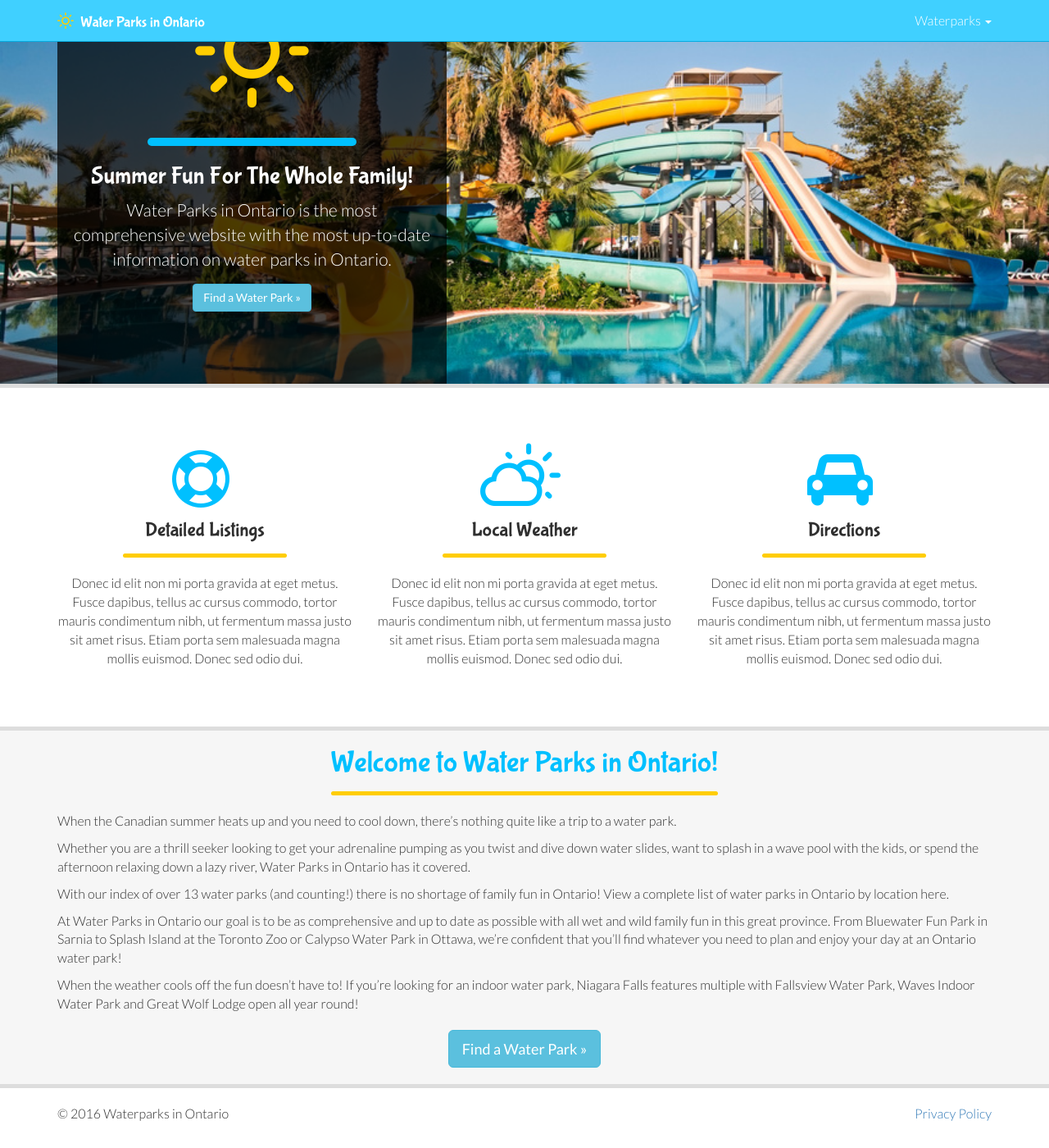
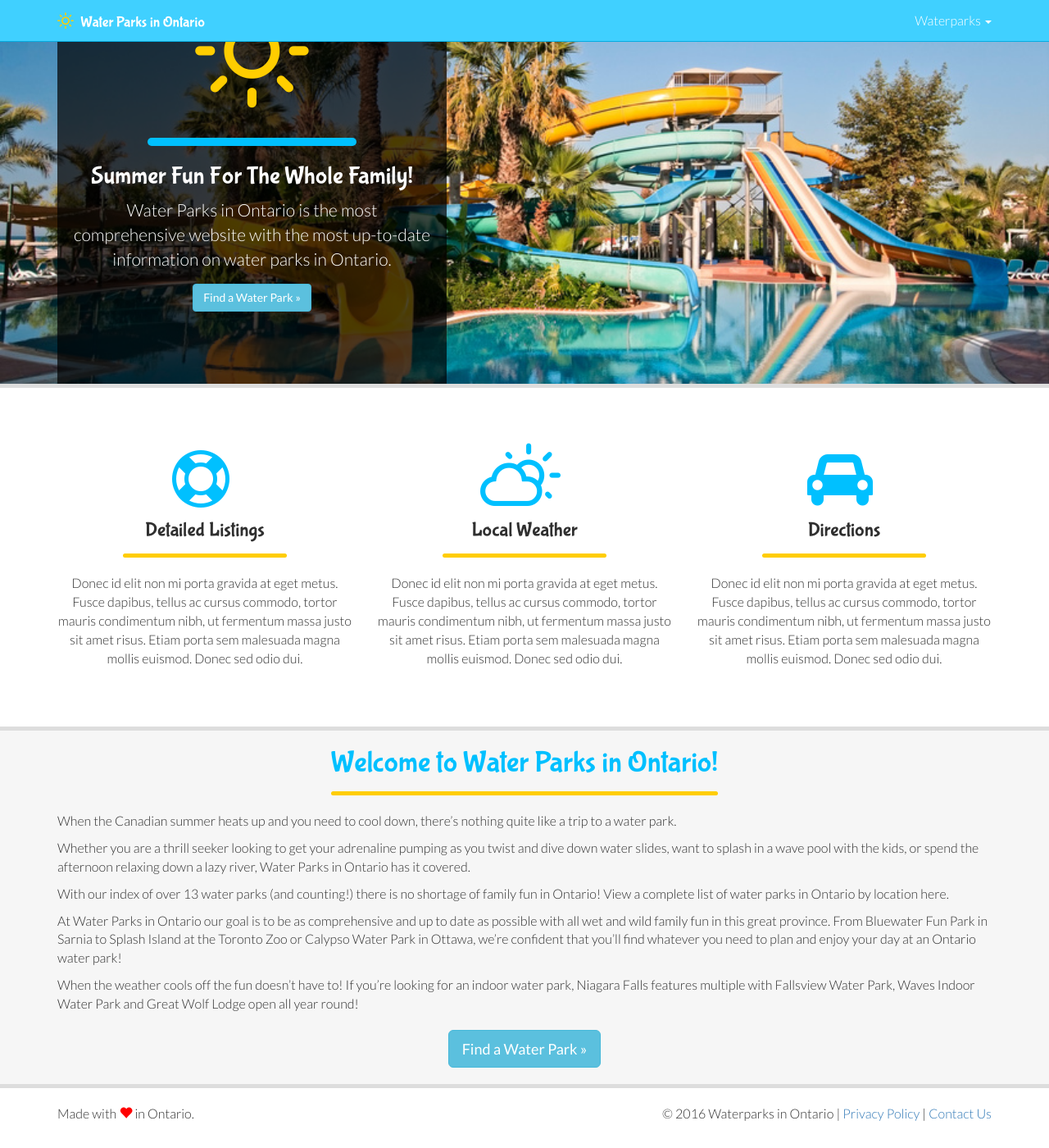
Before and after one commit to adampetrie/waterparks-ohio, a Jekyll site: the page built from index.html, in a window 1280 px wide and 1400 px high, scrolled down 82 px. Shown: the whole window at 82% size. Built offline with Jekyll 4.4.1, drawn with Linux system fonts in a browser that asks for light colours; nearby versions of some CDN libraries.

Commit message:
Updated footer content.

```diff
--- a/_includes/footer.html
+++ b/_includes/footer.html
@@ -1,7 +1,11 @@
 <footer>
   <div class="container">
-    <p class="pull-left">&copy; {{ 'now' | date: "%Y" }} Waterparks in Ontario</p>
-    <a class="pull-right" href="privacy-policy">Privacy Policy</a>
+    <div class="pull-left">
+      <p>Made with <i class="glyphicon glyphicon-heart"></i> in Ontario.</p>
+    </div>
+    <div class="pull-right">
+      <span>&copy; {{ 'now' | date: "%Y" }} Waterparks in Ontario</span> | <a href="privacy-policy">Privacy Policy</a> | <a href="mailto:contact@waterparksinontario.ca">Contact Us</a>
+    </div>
   </div>
 </footer>
 
--- a/css/style.scss
+++ b/css/style.scss
@@ -217,4 +217,8 @@ h6
 footer {
   border-top: 5px solid #DDDDDD;
   padding-top: 20px;
+
+  .glyphicon-heart {
+    color: red;
+  }
 }
```
